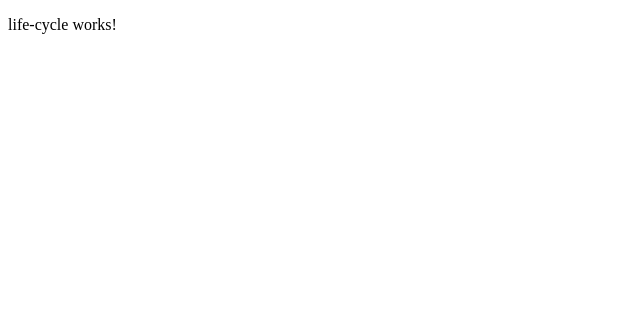
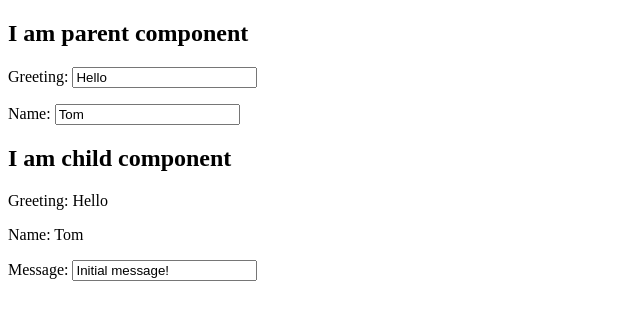
Before and after one commit to sxxia/Angular-exercise, an Angular app in the folder angular-exercise/: page / in a window 1280 px wide. Shown: the top 320 px of the page, without its empty margins (0-640 px from the left). Built offline with nearby package versions, Linux system fonts and the light colour scheme.

Commit message:
implement ngOnChanges life cycle

```diff
--- a/angular-exercise/src/app/app.component.html
+++ b/angular-exercise/src/app/app.component.html
@@ -1 +1,10 @@
-<app-life-cycle [name]="title"></app-life-cycle>
+<div class="parent">
+  <h2>I am parent component</h2>
+  <p>
+    Greeting: <input type="text" [(ngModel)]="greeting">
+  </p>
+  <p>
+    Name: <input type="text" [(ngModel)]="user.name">
+  </p>
+  <app-child [greeting]="greeting" [user]="user"></app-child>
+</div>
--- a/angular-exercise/src/app/app.component.ts
+++ b/angular-exercise/src/app/app.component.ts
@@ -7,7 +7,9 @@ import { Router } from '@angular/router';
   styleUrls: ['./app.component.scss']
 })
 export class AppComponent {
-  public title = 'Tom';
+  public greeting = 'Hello';
+
+  public user = {name: 'Tom'};
 
   constructor(){ }
 
--- a/angular-exercise/src/app/app.module.ts
+++ b/angular-exercise/src/app/app.module.ts
@@ -5,11 +5,13 @@ import { AppRoutingModule } from './app-routing.module';
 import { AppComponent } from './app.component';
 import { FormsModule } from '@angular/forms';
 import { LifeCycleComponent } from './life-cycle/life-cycle.component';
+import { ChildComponent } from './child/child.component';
 
 @NgModule({
   declarations: [
     AppComponent,
     LifeCycleComponent,
+    ChildComponent,
   ],
   imports: [
     BrowserModule,
--- /dev/null
+++ b/angular-exercise/src/app/child/child.component.html
@@ -0,0 +1,6 @@
+<div class="child">
+  <h2>I am child component</h2>
+  <p>Greeting: {{greeting}}</p>
+  <p>Name: {{user.name}}</p>
+  <p>Message: <input type="text" [(ngModel)]="message"></p>
+</div>
--- /dev/null
+++ b/angular-exercise/src/app/child/child.component.ts
@@ -0,0 +1,25 @@
+import { Component, OnInit, Input, SimpleChanges } from '@angular/core';
+
+@Component({
+  selector: 'app-child',
+  templateUrl: './child.component.html',
+  styleUrls: ['./child.component.scss']
+})
+export class ChildComponent implements OnInit {
+  @Input()
+  public greeting: string;
+
+  @Input()
+  public user: {name: string}
+
+  message: string = 'Initial message!'
+
+  constructor() { }
+
+  ngOnChanges(changes: SimpleChanges): void {
+    console.log(JSON.stringify(changes, null, 2));
+  }
+
+  ngOnInit() {
+  }
+}
```
Also changed, not shown: angular-exercise/src/app/child/child.component.scss (added), 1 other file (tests, documents, lock files or other folders).
